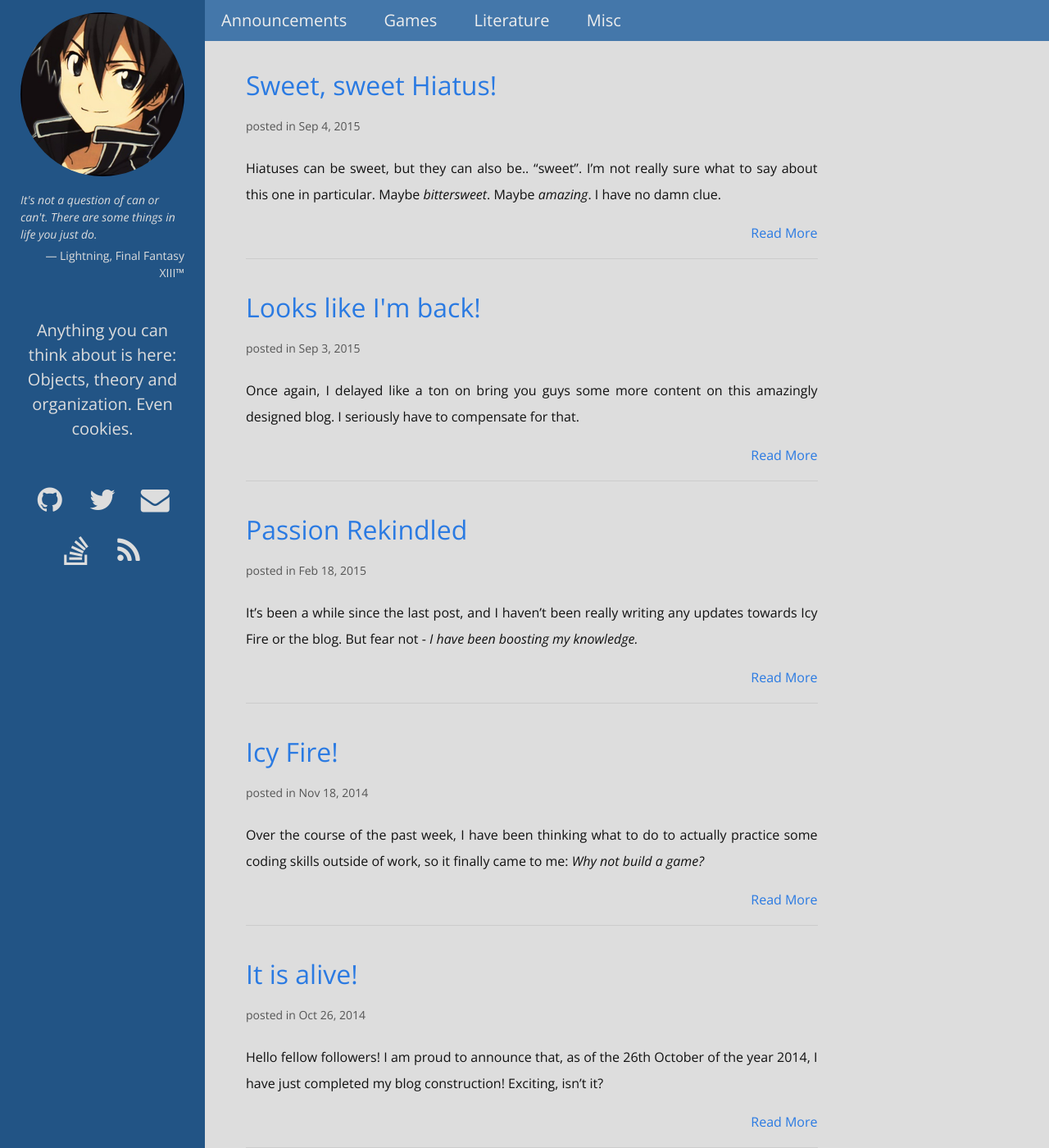
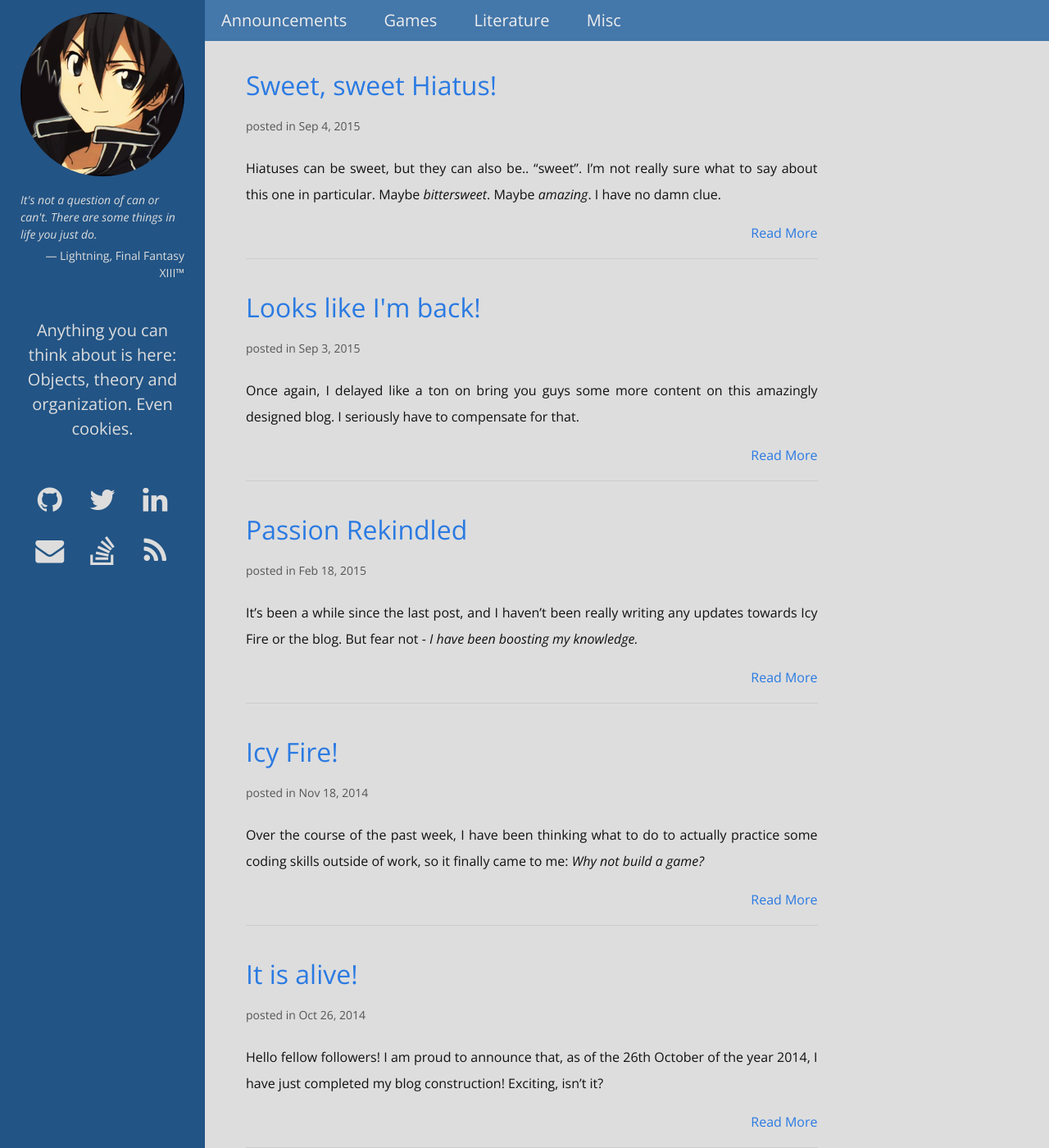
Before and after one commit to Nelspike/Nelspike.github.io, a Jekyll site: the page built from index.html, in a window 1280 px wide and 1400 px high, scrolled down 276 px. Shown: the whole window at 82% size. Built offline with Jekyll 4.4.1, drawn with Linux system fonts in a browser that asks for light colours; nearby versions of some CDN libraries.

Commit message:
Add LinkedIn to social media icons.

```diff
--- a/_includes/sidebar.html
+++ b/_includes/sidebar.html
@@ -31,6 +31,11 @@
           <i class="fa fa-twitter"></i>
         </div>
       </a>
+      <a href="https://www.linkedin.com/in/nelspike" target="_blank">
+        <div id="linkedin" class="social-container">
+          <i class="fa fa-linkedin"></i>
+        </div>
+      </a>
       <a href="mailto:{{ site.email }}" target="_blank">
         <div id="email" class="social-container">
           <i class="fa fa-envelope"></i>
--- a/_sass/values/sidebar.scss
+++ b/_sass/values/sidebar.scss
@@ -27,6 +27,7 @@ $social-media-row-distance: 10px;
 $social-media-colours: (
   #github: #000,
   #twitter: #00ACED,
+  #linkedin: #007BB5,
   #email: #DD4B39,
   #stack: #F60,
   #rss: #C55D10
```
